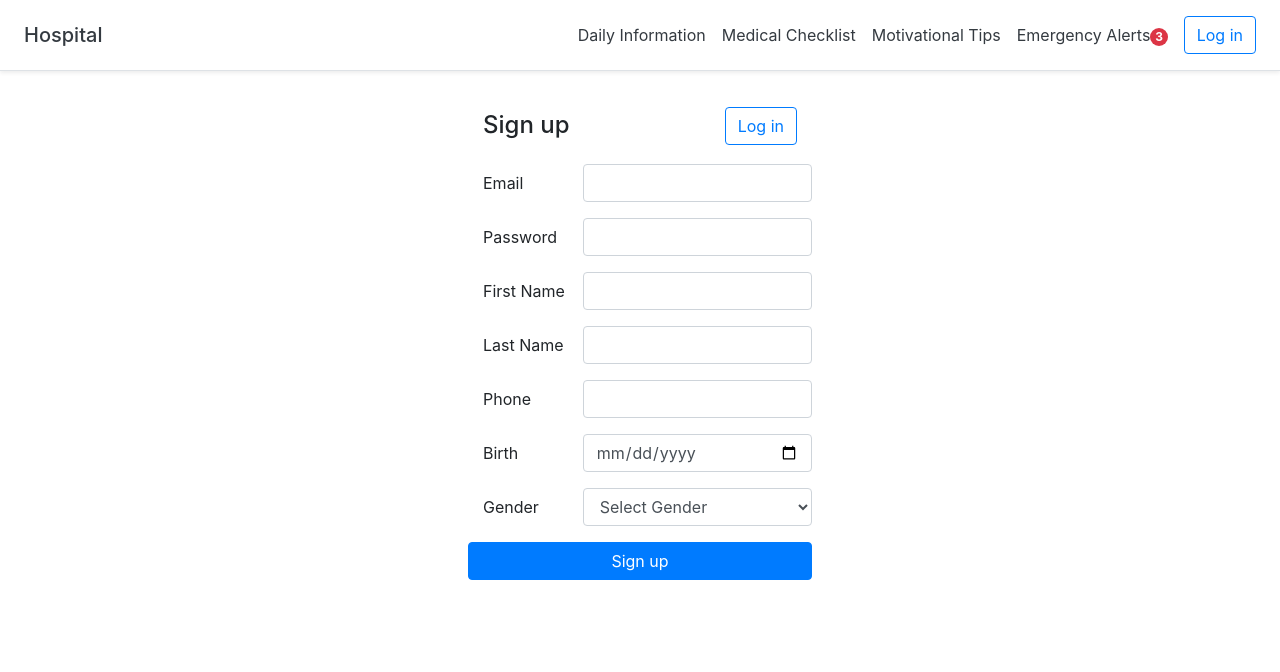
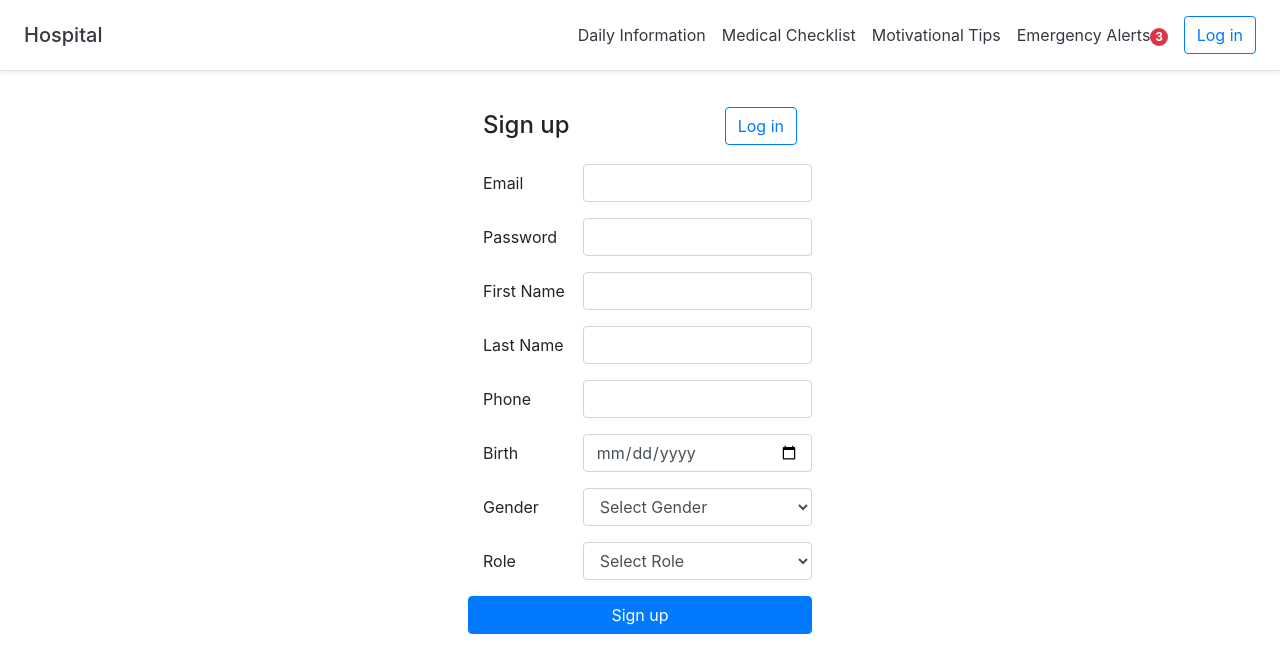
Before and after one commit to danadayoonlee/comp308-group4, a React (Create React App) app in the folder client/: page /signup in a window 1280 px wide. Shown: the top 672 px of the page. Built offline with nearby package versions, Linux system fonts and the light colour scheme; no server answers.

Commit message:
add role field in signup form

```diff
--- a/client/src/components/SignupForm.js
+++ b/client/src/components/SignupForm.js
@@ -7,7 +7,7 @@ function SignupForm(props) {
   axios.defaults.withCredentials = true
 
   const [user, setUser] = useState({
-    _id: '', email: '', password: '', firstName: '', lastName: '', phone: '', birth: '', gender: ''
+    _id: '', email: '', password: '', firstName: '', lastName: '', phone: '', birth: '', gender: '', role: ''
   })
 
   const onChange = (e) => {
@@ -65,6 +65,14 @@ function SignupForm(props) {
                 <option key="Male">Male</option>
               </select>
             </div>
+            <div className="form-group row">
+              <label className="col-form-label col-4">Role</label>
+              <select className="form-control col-8" name="role" value={user.role} onChange={onChange} required>
+                <option key="" value="">Select Role</option>
+                <option key="0" value={0}>Patient</option>
+                <option key="1" value={1}>Nurse</option>
+              </select>
+            </div>
           <div className="form-group row">
             <button type="submit" className="btn btn-primary btn-block"> Sign up  </button>
           </div>
```
Also changed, not shown: 1 other file (tests, documents, lock files or other folders).
